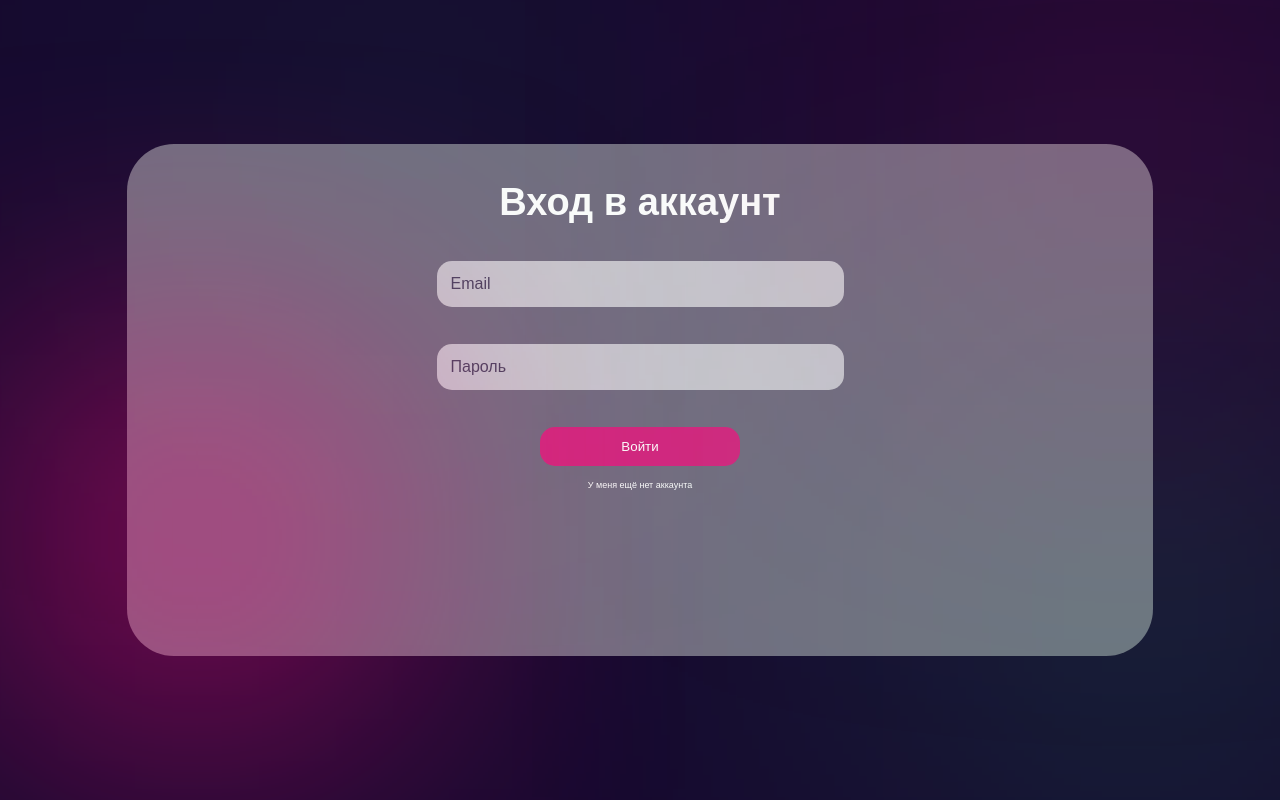
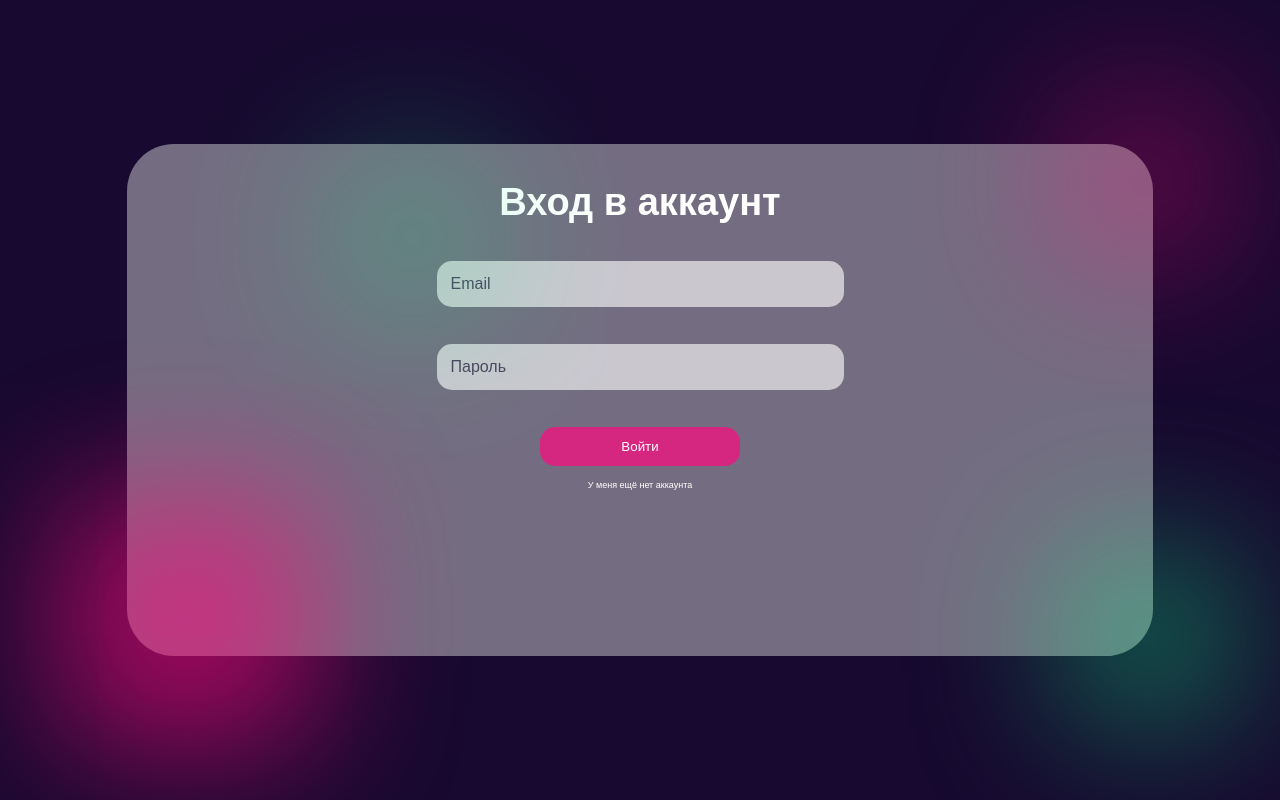
Before and after one commit to Flashvita/Projectvictory, a Vue app in the folder Frontend/: page /auth in a window 1280 px wide. Built offline with nearby package versions, Linux system fonts and the light colour scheme.

Commit message:
refactor background authPage

```diff
--- a/Frontend/src/pages/AuthPage.vue
+++ b/Frontend/src/pages/AuthPage.vue
@@ -69,11 +69,11 @@
           this.isSignIn ? "У меня ещё нет аккаунта" : "У меня уже есть аккаунта"
         }}
       </MyButton_link>
+      <div class="auth-circle_1"></div>
+      <div class="auth-circle_2"></div>
+      <div class="auth-circle_3"></div>
+      <div class="auth-circle_4"></div>
     </div>
-    <div class="auth-circle_1"></div>
-    <div class="auth-circle_2"></div>
-    <div class="auth-circle_3"></div>
-    <div class="auth-circle_4"></div>
   </div>
 </template>
 
@@ -155,45 +155,58 @@ export default {
 
 .auth-circle_1 {
   position: absolute;
-  width: 274px;
-  height: 274px;
+  width: 0;
+  height: 0;
   left: 60px;
-  top: 400px;
-  background: #ff0a7f;
-  filter: blur(140px);
+  top: 476px;
+  -webkit-box-shadow: 0 0 143px 129px var(--color-accent);
+  -moz-box-shadow: 0 0 143px 129px var(--color-accent);
+  box-shadow: 0 0 143px 129px var(--color-accent);
+  border-radius: 50%;
+  opacity: 0.6;
 }
 
 .auth-circle_2 {
   position: absolute;
-  width: 135px;
-  height: 135px;
-  left: 334px;
-  top: 48px;
-  background: rgba(10, 255, 137, 0.7);
-  filter: blur(200px);
+  width: 0;
+  height: 0;
+  left: 285px;
+  top: 93px;
+  -webkit-box-shadow: 0 0 143px 92px rgba(10, 255, 137, 0.7);
+  -moz-box-shadow: 0 0 143px 92px rgba(10, 255, 137, 0.7);
+  box-shadow: 0 0 143px 92px rgba(10, 255, 137, 0.7);
+  border-radius: 50%;
+  opacity: 0.3;
 }
 
 .auth-circle_3 {
   position: absolute;
-  width: 216px;
-  height: 216px;
+  width: 0;
+  height: 0;
   left: 1023px;
   top: 493px;
-  background: rgba(10, 255, 137, 0.7);
-  filter: blur(200px);
+  -webkit-box-shadow: 0 0 143px 92px rgba(10, 255, 137, 0.7);
+  -moz-box-shadow: 0 0 143px 92px rgba(10, 255, 137, 0.7);
+  box-shadow: 0 0 143px 92px rgba(10, 255, 137, 0.7);
+  border-radius: 50%;
+  opacity: 0.5;
 }
 
 .auth-circle_4 {
   position: absolute;
-  width: 216px;
-  height: 216px;
+  width: 0;
+  height: 0;
   left: 1016px;
   top: 38px;
-  background: rgba(255, 10, 127, 0.7);
-  filter: blur(200px);
+  -webkit-box-shadow: 0 0 143px 92px var(--color-accent);
+  -moz-box-shadow: 0 0 143px 92px var(--color-accent);
+  box-shadow: 0 0 143px 92px var(--color-accent);
+  border-radius: 50%;
+  opacity: 0.3;
 }
 
 .auth-container {
+  position: relative;
   display: flex;
   flex-direction: column;
   align-items: center;
```
